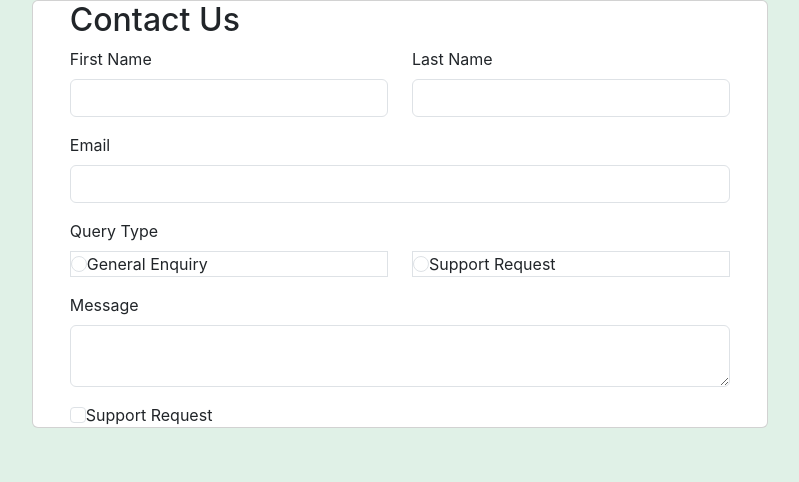
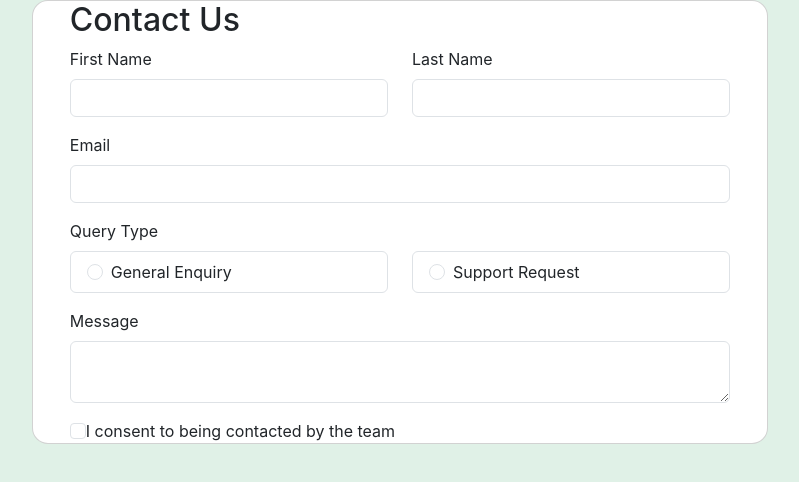
Before and after one commit to nishantcm/contact-form-main-fm, a React (Create React App) app: page / in a window 1280 px wide. Shown: the top 482 px of the page, without its empty margins (50-849 px from the left). Built offline with nearby package versions, Linux system fonts and the light colour scheme.

Commit message:
Update the file with border radius and content change

```diff
--- a/src/components/ContactForm.jsx
+++ b/src/components/ContactForm.jsx
@@ -6,7 +6,7 @@ export default function Form() {
                 <div className="container">
                     <div className="row">
                         <div className="col-12 col-sm-12 col-md-8">
-                            <div className="card cardPadding">
+                            <div className="card cardPadding rounded-4">
                                 <div className="head">
                                     <h2>Contact Us</h2>
                                 </div>
@@ -33,14 +33,14 @@ export default function Form() {
                                         <label for="email" class="form-label" required>Query Type</label>
                                         <div className="row">
                                             <div className="col-sm-12 col-md-6">
-                                                <div class="form-label mb-3 border border-1">
-                                                    <input type="radio" class="form-check-input" name="btnradio" id="radio1" autocomplete="off" />
+                                                <div class="form-label mb-3 border border-1 p-2 rounded-2">
+                                                    <input type="radio" class="form-check-input ms-2 me-2" name="btnradio" id="radio1" autocomplete="off" />
                                                     <label class="form-check-label" for="radio1">General Enquiry</label>
                                                 </div>
                                             </div>
                                             <div className="col-sm-12 col-md-6">
-                                                <div class="form-label mb-3 border border-1">
-                                                    <input type="radio" class="form-check-input" name="btnradio" id="radio2" autocomplete="off" />
+                                                <div class="form-label mb-3 border border-1 p-2 rounded-2">
+                                                    <input type="radio" class="form-check-input ms-2 me-2" name="btnradio" id="radio2" autocomplete="off" />
                                                     <label class="form-check-label" for="radio2">Support Request</label>
                                                 </div>
                                             </div>
@@ -50,8 +50,8 @@ export default function Form() {
                                             <textarea type="text" class="form-control" id="message" aria-describedby="basic-addon3"></textarea>
                                         </div>
                                         <div>
-                                            <input type="checkbox" class="form-check-input" name="btnradio" id="checkbox" autocomplete="off" />
-                                            <label class="form-check-label" for="checkbox">Support Request</label>
+                                            <input type="checkbox" class="form-check-input" name="btnradio" id="checkbox" autocomplete="off" required />
+                                            <label class="form-check-label" for="checkbox">I consent to being contacted by the team</label>
                                         </div>
                                     </div>
                                 </div>
```
